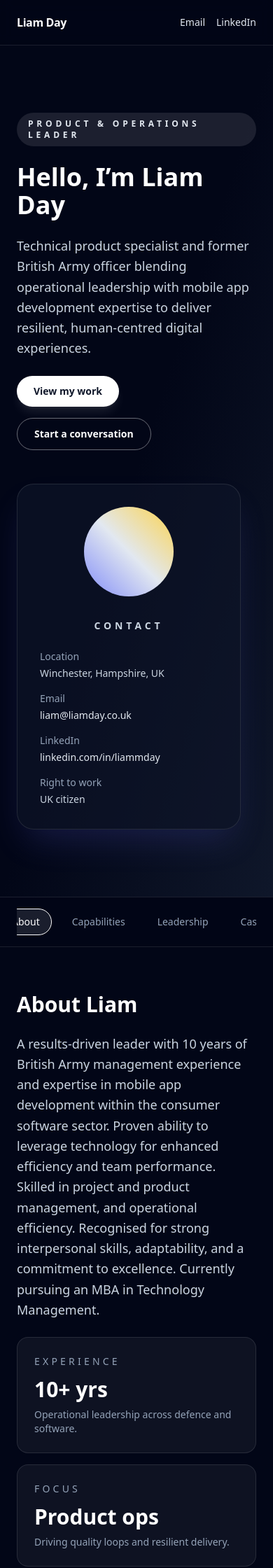
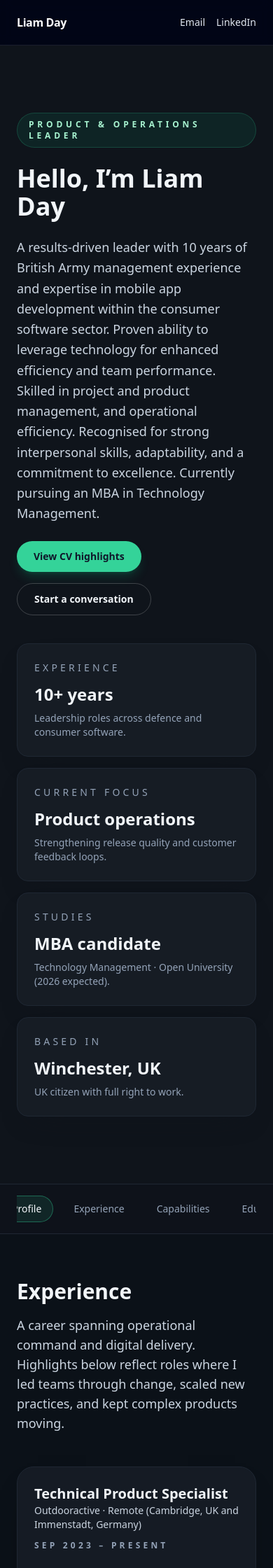
Before and after one commit to liammday/liamday-site, a Jekyll site: the page built from index.md, in a window 390 px wide. Shown: the top 2240 px of the page at 70% size. Built offline with Jekyll 4.4.1, drawn with Linux system fonts in a browser that asks for light colours; some of the changed text lies outside the part shown.

```diff
--- a/_includes/head.html
+++ b/_includes/head.html
@@ -2,5 +2,9 @@
 <meta name="viewport" content="width=device-width, initial-scale=1" />
 <title>{% if page.title %}{{ page.title }} · {{ site.title }}{% else %}{{ site.title }}{% endif %}</title>
 <meta name="description" content="{{ page.description | default: site.description }}" />
-<link rel="stylesheet" href="{{ '/assets/css/tailwind.css' | relative_url }}" />
+{% assign css_version = site.github.build_revision %}
+{% unless css_version %}
+  {% assign css_version = site.time | date: '%s' %}
+{% endunless %}
+<link rel="stylesheet" href="{{ '/assets/css/tailwind.css' | relative_url }}?v={{ css_version }}" />
 {% seo %}
--- a/_layouts/home.html
+++ b/_layouts/home.html
@@ -2,97 +2,96 @@
 layout: default
 ---
 {% assign cv = site.data.cv %}
-{% assign experiences = site.experiences | sort: 'order' %}
 {% assign ordered_projects = site.projects | sort: 'order' %}
+{% assign case_studies = ordered_projects | where: 'type', 'Case study' %}
+{% assign app_builds = ordered_projects | where: 'type', 'App build' %}
 
-<section class="relative overflow-hidden border-b border-white/10 bg-gradient-to-br from-slate-950 via-slate-950 to-slate-900">
+<section
+  id="profile"
+  class="relative overflow-hidden border-b border-[#1f2733] bg-[#0f141b]"
+>
   <div class="absolute inset-0 -z-10">
-    <div class="absolute left-1/2 top-0 h-80 w-80 -translate-x-1/2 rounded-full bg-indigo-500/30 blur-3xl"></div>
-    <div class="absolute bottom-0 left-0 h-72 w-72 -translate-x-1/3 translate-y-1/3 rounded-full bg-amber-500/20 blur-3xl"></div>
+    <div class="absolute left-1/2 top-0 h-80 w-80 -translate-x-1/2 rounded-full bg-emerald-500/20 blur-3xl"></div>
+    <div class="absolute bottom-0 left-0 h-72 w-72 -translate-x-1/3 translate-y-1/3 rounded-full bg-cyan-500/10 blur-3xl"></div>
   </div>
-  <div class="mx-auto flex max-w-5xl flex-col items-start gap-12 px-6 py-24 lg:flex-row lg:items-center">
-    <div class="flex-1 space-y-6">
-      <span class="inline-flex items-center rounded-full bg-white/10 px-4 py-2 text-xs font-semibold uppercase tracking-[0.4em] text-slate-200">
-        Product &amp; Operations Leader
-      </span>
-      <h1 class="text-4xl font-semibold text-white sm:text-5xl">
-        Hello, I’m Liam Day
-      </h1>
-      <p class="max-w-2xl text-lg leading-relaxed text-slate-300">
-        Technical product specialist and former British Army officer blending operational leadership with mobile app development expertise to deliver resilient, human-centred digital experiences.
+  <div class="mx-auto flex min-h-[75vh] max-w-5xl flex-col justify-center gap-10 px-6 py-24">
+    <div class="space-y-6">
+      <span class="inline-flex items-center rounded-full border border-emerald-400/20 bg-emerald-500/10 px-4 py-2 text-xs font-semibold uppercase tracking-[0.4em] text-emerald-200"
+        >Product &amp; Operations Leader</span
+      >
+      <h1 class="text-4xl font-semibold text-slate-100 sm:text-5xl">Hello, I’m Liam Day</h1>
+      <p class="max-w-3xl text-lg leading-relaxed text-slate-300">
+        {{ cv.profile }}
       </p>
       <div class="flex flex-wrap gap-4">
-        <a class="inline-flex items-center justify-center rounded-full bg-white px-6 py-3 text-sm font-semibold text-slate-900 shadow-lg shadow-white/10 transition hover:bg-slate-100"
-          href="#projects"
-          >View my work</a
+        <a class="inline-flex items-center justify-center rounded-full bg-emerald-400 px-6 py-3 text-sm font-semibold text-slate-900 shadow-lg shadow-emerald-500/20 transition hover:bg-emerald-300"
+          href="#experience"
+          >View CV highlights</a
         >
-        <a class="inline-flex items-center justify-center rounded-full border border-white/40 px-6 py-3 text-sm font-semibold text-white transition hover:border-white hover:bg-white/10"
+        <a class="inline-flex items-center justify-center rounded-full border border-white/20 px-6 py-3 text-sm font-semibold text-slate-100 transition hover:border-white/40 hover:bg-white/10"
           href="mailto:{{ site.contact.email }}"
           >Start a conversation</a
         >
       </div>
     </div>
-    <div class="w-full max-w-xs self-stretch rounded-3xl border border-white/10 bg-slate-900/60 p-8 shadow-2xl shadow-indigo-500/20">
-      <div class="mx-auto h-32 w-32 rounded-full bg-gradient-to-tr from-indigo-400 via-slate-200 to-amber-300"></div>
-      <h2 class="mt-8 text-center text-sm font-semibold uppercase tracking-[0.35em] text-slate-300">Contact</h2>
-      <dl class="mt-6 space-y-4 text-sm text-slate-300">
-        <div class="flex flex-col gap-1">
-          <dt class="text-slate-400">Location</dt>
-          <dd>{{ site.contact.location }}</dd>
+    <div class="grid gap-4 sm:grid-cols-2 lg:grid-cols-4">
+      <div class="rounded-2xl border border-[#1f2733] bg-[#161c24] p-6 shadow-[0_18px_40px_-24px_rgba(15,20,27,0.9)]">
+        <p class="text-sm uppercase tracking-[0.3em] text-slate-400">Experience</p>
+        <p class="mt-3 text-2xl font-semibold text-slate-100">10+ years</p>
+        <p class="mt-2 text-sm text-slate-400">Leadership roles across defence and consumer software.</p>
       </div>
-        <div class="flex flex-col gap-1">
-          <dt class="text-slate-400">Email</dt>
-          <dd>
-            <a class="text-slate-200 underline-offset-4 hover:text-white hover:underline" href="mailto:{{ site.contact.email }}"
-              >{{ site.contact.email }}</a
-            >
-          </dd>
+      <div class="rounded-2xl border border-[#1f2733] bg-[#161c24] p-6 shadow-[0_18px_40px_-24px_rgba(15,20,27,0.9)]">
+        <p class="text-sm uppercase tracking-[0.3em] text-slate-400">Current focus</p>
+        <p class="mt-3 text-2xl font-semibold text-slate-100">Product operations</p>
+        <p class="mt-2 text-sm text-slate-400">Strengthening release quality and customer feedback loops.</p>
       </div>
-        <div class="flex flex-col gap-1">
-          <dt class="text-slate-400">LinkedIn</dt>
-          <dd>
-            <a class="text-slate-200 underline-offset-4 hover:text-white hover:underline" href="{{ site.contact.linkedin }}"
-              >linkedin.com/in/liammday</a
-            >
-          </dd>
+      <div class="rounded-2xl border border-[#1f2733] bg-[#161c24] p-6 shadow-[0_18px_40px_-24px_rgba(15,20,27,0.9)]">
+        <p class="text-sm uppercase tracking-[0.3em] text-slate-400">Studies</p>
+        <p class="mt-3 text-2xl font-semibold text-slate-100">MBA candidate</p>
+        <p class="mt-2 text-sm text-slate-400">Technology Management · Open University (2026 expected).</p>
       </div>
-        <div class="flex flex-col gap-1">
-          <dt class="text-slate-400">Right to work</dt>
-          <dd>{{ site.contact.right_to_work }}</dd>
+      <div class="rounded-2xl border border-[#1f2733] bg-[#161c24] p-6 shadow-[0_18px_40px_-24px_rgba(15,20,27,0.9)]">
+        <p class="text-sm uppercase tracking-[0.3em] text-slate-400">Based in</p>
+        <p class="mt-3 text-2xl font-semibold text-slate-100">Winchester, UK</p>
+        <p class="mt-2 text-sm text-slate-400">UK citizen with full right to work.</p>
       </div>
-      </dl>
     </div>
   </div>
 </section>
 
 <nav
-  class="sticky top-0 z-40 border-b border-white/10 bg-slate-950/90 backdrop-blur"
+  class="sticky top-0 z-40 border-b border-[#1f2733] bg-[#0f141b]/95 backdrop-blur"
   aria-label="On this page"
   data-sticky-nav
 >
   <div class="mx-auto max-w-5xl px-6">
     <div class="flex gap-3 overflow-x-auto py-4 text-sm" data-nav-scroll>
-      <a class="whitespace-nowrap rounded-full border border-transparent px-4 py-2 font-medium text-slate-400 transition hover:text-white hover:border-white/40 aria-[current=page]:border-white aria-[current=page]:bg-white/10 aria-[current=page]:text-white"
-        href="#about"
+      <a class="whitespace-nowrap rounded-full border border-transparent px-4 py-2 font-medium text-slate-400 transition hover:text-slate-100 hover:border-white/30 aria-[current=page]:border-emerald-400/40 aria-[current=page]:bg-emerald-400/10 aria-[current=page]:text-slate-100"
+        href="#profile"
         data-nav-link
-        >About</a
+        >Profile</a
       >
-      <a class="whitespace-nowrap rounded-full border border-transparent px-4 py-2 font-medium text-slate-400 transition hover:text-white hover:border-white/40 aria-[current=page]:border-white aria-[current=page]:bg-white/10 aria-[current=page]:text-white"
+      <a class="whitespace-nowrap rounded-full border border-transparent px-4 py-2 font-medium text-slate-400 transition hover:text-slate-100 hover:border-white/30 aria-[current=page]:border-emerald-400/40 aria-[current=page]:bg-emerald-400/10 aria-[current=page]:text-slate-100"
+        href="#experience"
+        data-nav-link
+        >Experience</a
+      >
+      <a class="whitespace-nowrap rounded-full border border-transparent px-4 py-2 font-medium text-slate-400 transition hover:text-slate-100 hover:border-white/30 aria-[current=page]:border-emerald-400/40 aria-[current=page]:bg-emerald-400/10 aria-[current=page]:text-slate-100"
         href="#capabilities"
         data-nav-link
         >Capabilities</a
       >
-      <a class="whitespace-nowrap rounded-full border border-transparent px-4 py-2 font-medium text-slate-400 transition hover:text-white hover:border-white/40 aria-[current=page]:border-white aria-[current=page]:bg-white/10 aria-[current=page]:text-white"
-        href="#leadership"
+      <a class="whitespace-nowrap rounded-full border border-transparent px-4 py-2 font-medium text-slate-400 transition hover:text-slate-100 hover:border-white/30 aria-[current=page]:border-emerald-400/40 aria-[current=page]:bg-emerald-400/10 aria-[current=page]:text-slate-100"
+        href="#education"
         data-nav-link
-        >Leadership</a
+        >Education</a
       >
-      <a class="whitespace-nowrap rounded-full border border-transparent px-4 py-2 font-medium text-slate-400 transition hover:text-white hover:border-white/40 aria-[current=page]:border-white aria-[current=page]:bg-white/10 aria-[current=page]:text-white"
+      <a class="whitespace-nowrap rounded-full border border-transparent px-4 py-2 font-medium text-slate-400 transition hover:text-slate-100 hover:border-white/30 aria-[current=page]:border-emerald-400/40 aria-[current=page]:bg-emerald-400/10 aria-[current=page]:text-slate-100"
         href="#projects"
         data-nav-link
-        >Case studies</a
+        >Projects</a
       >
-      <a class="whitespace-nowrap rounded-full border border-transparent px-4 py-2 font-medium text-slate-400 transition hover:text-white hover:border-white/40 aria-[current=page]:border-white aria-[current=page]:bg-white/10 aria-[current=page]:text-white"
+      <a class="whitespace-nowrap rounded-full border border-transparent px-4 py-2 font-medium text-slate-400 transition hover:text-slate-100 hover:border-white/30 aria-[current=page]:border-emerald-400/40 aria-[current=page]:bg-emerald-400/10 aria-[current=page]:text-slate-100"
         href="#contact"
         data-nav-link
         >Contact</a
@@ -101,60 +100,53 @@
   </div>
 </nav>
 
-<section id="about" class="scroll-mt-32 border-b border-white/10 bg-slate-950">
+<section id="experience" class="scroll-mt-32 border-b border-[#1f2733] bg-[#0b1118]">
   <div class="mx-auto max-w-5xl px-6 py-16">
-    <div class="grid gap-12 lg:grid-cols-[minmax(0,1.3fr)_minmax(0,1fr)]">
-      <div class="space-y-6">
-        <h2 class="text-3xl font-semibold text-white">About Liam</h2>
-        <p class="text-lg leading-relaxed text-slate-300">{{ cv.profile }}</p>
-        <div class="grid gap-4 sm:grid-cols-2">
-          <div class="rounded-2xl border border-white/10 bg-white/5 p-6">
-            <p class="text-sm uppercase tracking-[0.3em] text-slate-400">Experience</p>
-            <p class="mt-3 text-3xl font-semibold text-white">10+ yrs</p>
-            <p class="mt-2 text-sm text-slate-400">Operational leadership across defence and software.</p>
+    <div class="max-w-3xl space-y-4">
+      <h2 class="text-3xl font-semibold text-slate-100">Experience</h2>
+      <p class="text-lg text-slate-300">
+        A career spanning operational command and digital delivery. Highlights below reflect roles where I led teams through
+        change, scaled new practices, and kept complex products moving.
+      </p>
     </div>
-          <div class="rounded-2xl border border-white/10 bg-white/5 p-6">
-            <p class="text-sm uppercase tracking-[0.3em] text-slate-400">Focus</p>
-            <p class="mt-3 text-3xl font-semibold text-white">Product ops</p>
-            <p class="mt-2 text-sm text-slate-400">Driving quality loops and resilient delivery.</p>
+    <div class="mt-12 space-y-8">
+      {% for role in cv.employment %}
+      <article class="rounded-3xl border border-[#1f2733] bg-[#151b24] p-6 shadow-[0_20px_45px_-30px_rgba(0,0,0,0.9)] lg:p-8">
+        <div class="flex flex-col gap-3 md:flex-row md:items-baseline md:justify-between">
+          <div>
+            <h3 class="text-xl font-semibold text-slate-100">{{ role.title }}</h3>
+            <p class="text-sm text-slate-300">{{ role.company }} · {{ role.location }}</p>
           </div>
+          <p class="text-xs font-semibold uppercase tracking-[0.35em] text-slate-400">{{ role.period }}</p>
         </div>
-      </div>
-      <div class="space-y-6 rounded-3xl border border-white/10 bg-white/5 p-8">
-        <h3 class="text-sm font-semibold uppercase tracking-[0.3em] text-slate-300">Quick links</h3>
-        <dl class="space-y-4 text-sm text-slate-300">
-          <div class="flex flex-col gap-1">
-            <dt class="text-slate-400">Current role</dt>
-            <dd>Technical Product Specialist · Outdooractive</dd>
-          </div>
-          <div class="flex flex-col gap-1">
-            <dt class="text-slate-400">MBA studies</dt>
-            <dd>Technology Management · Open University</dd>
-          </div>
-          <div class="flex flex-col gap-1">
-            <dt class="text-slate-400">Portfolio</dt>
-            <dd>
-              <a class="text-slate-200 underline-offset-4 hover:text-white hover:underline" href="#projects">Explore case studies</a>
-            </dd>
-          </div>
-        </dl>
-      </div>
+        {% if role.highlights %}
+        <ul class="mt-6 space-y-3 text-sm leading-relaxed text-slate-300">
+          {% for highlight in role.highlights %}
+          <li class="flex gap-3">
+            <span class="mt-1 h-1.5 w-1.5 flex-shrink-0 rounded-full bg-emerald-400/80"></span>
+            <span>{{ highlight }}</span>
+          </li>
+          {% endfor %}
+        </ul>
+        {% endif %}
+      </article>
+      {% endfor %}
     </div>
   </div>
 </section>
 
-<section id="capabilities" class="scroll-mt-32 border-b border-white/10 bg-slate-950">
+<section id="capabilities" class="scroll-mt-32 border-b border-[#1f2733] bg-[#0b1118]">
   <div class="mx-auto max-w-5xl px-6 py-16">
     <div class="max-w-3xl space-y-4">
-      <h2 class="text-3xl font-semibold text-white">Core capabilities</h2>
+      <h2 class="text-3xl font-semibold text-slate-100">Core capabilities</h2>
       <p class="text-lg text-slate-300">
         A blend of operational discipline and modern product practice to move complex teams forward with clarity.
       </p>
     </div>
     <div class="mt-12 grid gap-6 md:grid-cols-2">
       {% for competency in cv.competencies %}
-      <article class="h-full rounded-2xl border border-white/10 bg-white/5 p-6 transition hover:border-white/40">
-        <h3 class="text-lg font-semibold text-white">{{ competency.title }}</h3>
+      <article class="h-full rounded-2xl border border-[#1f2733] bg-[#151b24] p-6 transition hover:border-emerald-400/40 hover:bg-[#17202b]">
+        <h3 class="text-lg font-semibold text-slate-100">{{ competency.title }}</h3>
         <p class="mt-3 text-sm leading-relaxed text-slate-300">{{ competency.description }}</p>
       </article>
       {% endfor %}
@@ -162,55 +154,62 @@
   </div>
 </section>
 
-<section id="leadership" class="scroll-mt-32 border-b border-white/10 bg-slate-950">
+<section id="education" class="scroll-mt-32 border-b border-[#1f2733] bg-[#0b1118]">
   <div class="mx-auto max-w-5xl px-6 py-16">
     <div class="max-w-3xl space-y-4">
-      <h2 class="text-3xl font-semibold text-white">Leadership spotlights</h2>
+      <h2 class="text-3xl font-semibold text-slate-100">Education &amp; Certifications</h2>
       <p class="text-lg text-slate-300">
-        A selection of roles that combine strategic planning, people leadership, and technical oversight.
+        Continuous learning underpins how I introduce new practices. Formal study and targeted certifications keep my leadership
+        grounded in current technology and governance standards.
       </p>
     </div>
-    <div class="mt-12 grid gap-6 lg:grid-cols-3">
-      {% if experiences == empty %}
-      <div class="rounded-2xl border border-dashed border-white/20 bg-white/5 p-6 text-sm text-slate-300">
-        Leadership stories are being prepared. Check back soon for detailed case studies.
+    <div class="mt-12 grid gap-8 lg:grid-cols-2">
+      <div class="space-y-6 rounded-3xl border border-[#1f2733] bg-[#151b24] p-8">
+        <h3 class="text-sm font-semibold uppercase tracking-[0.3em] text-slate-300">Education</h3>
+        <ul class="space-y-4 text-sm leading-relaxed text-slate-300">
+          {% for qualification in cv.education %}
+          <li>
+            <p class="text-base font-semibold text-slate-100">{{ qualification.qualification }}</p>
+            <p class="text-sm text-slate-300">{{ qualification.institution }}</p>
+            <p class="mt-1 text-xs font-medium uppercase tracking-[0.3em] text-slate-400">{{ qualification.period }}</p>
+          </li>
+          {% endfor %}
+        </ul>
       </div>
-      {% else %}
-      {% for experience in experiences %}
-      <a class="group flex h-full flex-col justify-between rounded-2xl border border-white/10 bg-white/5 p-6 transition hover:border-white/40 hover:bg-white/10"
-        href="{{ experience.url | relative_url }}">
-        <div class="space-y-4">
-          <p class="text-xs font-semibold uppercase tracking-[0.3em] text-slate-400">{{ experience.period }}</p>
-          <h3 class="text-lg font-semibold text-white">{{ experience.title }}</h3>
-          <p class="text-sm leading-relaxed text-slate-300">{{ experience.summary }}</p>
+      <div class="space-y-6 rounded-3xl border border-[#1f2733] bg-[#151b24] p-8">
+        <h3 class="text-sm font-semibold uppercase tracking-[0.3em] text-slate-300">Certifications</h3>
+        <ul class="space-y-3 text-sm leading-relaxed text-slate-300">
+          {% for certification in cv.certifications %}
+          <li class="flex gap-3">
+            <span class="mt-1 h-1.5 w-1.5 flex-shrink-0 rounded-full bg-emerald-400/80"></span>
+            <span>{{ certification }}</span>
+          </li>
+          {% endfor %}
+        </ul>
       </div>
-        <span class="mt-8 inline-flex items-center gap-2 text-sm font-medium text-slate-200">Explore role
-          <svg aria-hidden="true" class="h-4 w-4 transition group-hover:translate-x-1" fill="none" stroke="currentColor" stroke-width="1.5" viewBox="0 0 24 24">
-            <path d="M5 12h14m-6-6 6 6-6 6" stroke-linecap="round" stroke-linejoin="round" />
-          </svg>
-        </span>
-      </a>
-      {% endfor %}
-      {% endif %}
     </div>
   </div>
 </section>
 
-<section id="projects" class="scroll-mt-32 border-b border-white/10 bg-slate-950">
+<section id="projects" class="scroll-mt-32 border-b border-[#1f2733] bg-[#0b1118]">
   <div class="mx-auto max-w-5xl px-6 py-16">
     <div class="max-w-3xl space-y-4">
-      <h2 class="text-3xl font-semibold text-white">Case studies</h2>
+      <h2 class="text-3xl font-semibold text-slate-100">Projects &amp; case studies</h2>
       <p class="text-lg text-slate-300">
-        Selected projects that demonstrate how Liam guides product delivery, operational change, and cross-functional collaboration.
+        Explore detailed write-ups of organisational change initiatives alongside living product build journals for personal apps.
       </p>
     </div>
-    <div class="mt-12 grid gap-6 md:grid-cols-2">
-      {% for project in ordered_projects %}
-      <a class="group flex h-full flex-col justify-between rounded-2xl border border-white/10 bg-white/5 p-6 transition hover:border-white/40 hover:bg-white/10"
+    <div class="mt-12 space-y-12">
+      {% if case_studies != empty %}
+      <div class="space-y-6">
+        <h3 class="text-sm font-semibold uppercase tracking-[0.35em] text-slate-300">Case studies</h3>
+        <div class="grid gap-6 md:grid-cols-2">
+          {% for project in case_studies %}
+          <a class="group flex h-full flex-col justify-between rounded-2xl border border-[#1f2733] bg-[#151b24] p-6 transition hover:border-emerald-400/40 hover:bg-[#17202b]"
             href="{{ project.url | relative_url }}">
             <div class="space-y-4">
               <p class="text-xs font-semibold uppercase tracking-[0.3em] text-slate-400">{{ project.year }}</p>
-          <h3 class="text-lg font-semibold text-white">{{ project.title }}</h3>
+              <h3 class="text-lg font-semibold text-slate-100">{{ project.title }}</h3>
               <p class="text-sm leading-relaxed text-slate-300">{{ project.summary }}</p>
             </div>
             <span class="mt-8 inline-flex items-center gap-2 text-sm font-medium text-slate-200">View case study
@@ -220,8 +219,33 @@
             </span>
           </a>
           {% endfor %}
+        </div>
+      </div>
+      {% endif %}
+      {% if app_builds != empty %}
+      <div class="space-y-6">
+        <h3 class="text-sm font-semibold uppercase tracking-[0.35em] text-slate-300">App build journals</h3>
+        <div class="grid gap-6 md:grid-cols-2">
+          {% for project in app_builds %}
+          <a class="group flex h-full flex-col justify-between rounded-2xl border border-[#1f2733] bg-[#151b24] p-6 transition hover:border-emerald-400/40 hover:bg-[#17202b]"
+            href="{{ project.url | relative_url }}">
+            <div class="space-y-4">
+              <p class="text-xs font-semibold uppercase tracking-[0.3em] text-slate-400">{{ project.year }}</p>
+              <h3 class="text-lg font-semibold text-slate-100">{{ project.title }}</h3>
+              <p class="text-sm leading-relaxed text-slate-300">{{ project.summary }}</p>
+            </div>
+            <span class="mt-8 inline-flex items-center gap-2 text-sm font-medium text-slate-200">Read build notes
+              <svg aria-hidden="true" class="h-4 w-4 transition group-hover:translate-x-1" fill="none" stroke="currentColor" stroke-width="1.5" viewBox="0 0 24 24">
+                <path d="M5 12h14m-6-6 6 6-6 6" stroke-linecap="round" stroke-linejoin="round" />
+              </svg>
+            </span>
+          </a>
+          {% endfor %}
+        </div>
+      </div>
+      {% endif %}
       {% if ordered_projects == empty %}
-      <div class="rounded-2xl border border-dashed border-white/20 bg-white/5 p-6 text-sm text-slate-300">
+      <div class="rounded-2xl border border-dashed border-[#1f2733] bg-[#151b24] p-6 text-sm text-slate-300">
         Project highlights coming soon. In the meantime, explore Liam’s updates on LinkedIn.
       </div>
       {% endif %}
@@ -229,18 +253,18 @@
   </div>
 </section>
 
-<section id="contact" class="scroll-mt-32 bg-slate-950">
+<section id="contact" class="scroll-mt-32 bg-[#0b1118]">
   <div class="mx-auto max-w-3xl px-6 py-20 text-center">
-    <h2 class="text-3xl font-semibold text-white">Let’s build momentum together</h2>
+    <h2 class="text-3xl font-semibold text-slate-100">Let’s build momentum together</h2>
     <p class="mt-6 text-lg text-slate-300">
       Whether you need to stabilise release operations, evolve complex training programmes, or unite teams behind a shared roadmap, Liam can help you deliver with confidence.
     </p>
     <div class="mt-10 flex flex-wrap justify-center gap-4">
-      <a class="inline-flex items-center justify-center rounded-full bg-white px-6 py-3 text-sm font-semibold text-slate-900 transition hover:bg-slate-100"
+      <a class="inline-flex items-center justify-center rounded-full bg-emerald-400 px-6 py-3 text-sm font-semibold text-slate-900 transition hover:bg-emerald-300"
         href="mailto:{{ site.contact.email }}">
         Book a call
       </a>
-      <a class="inline-flex items-center justify-center rounded-full border border-white/40 px-6 py-3 text-sm font-semibold text-white transition hover:border-white hover:bg-white/10"
+      <a class="inline-flex items-center justify-center rounded-full border border-white/15 px-6 py-3 text-sm font-semibold text-slate-100 transition hover:border-white/30 hover:bg-white/10"
         href="{{ site.contact.linkedin }}">
         Connect on LinkedIn
       </a>
```
Also changed, not shown: projects/after-action-journal.md (added, +45 -0 lines), projects/ridge-runner-companion.md (added, +44 -0 lines), assets/css/tailwind.css. Lines whose indentation alone changed are shown as unchanged.
